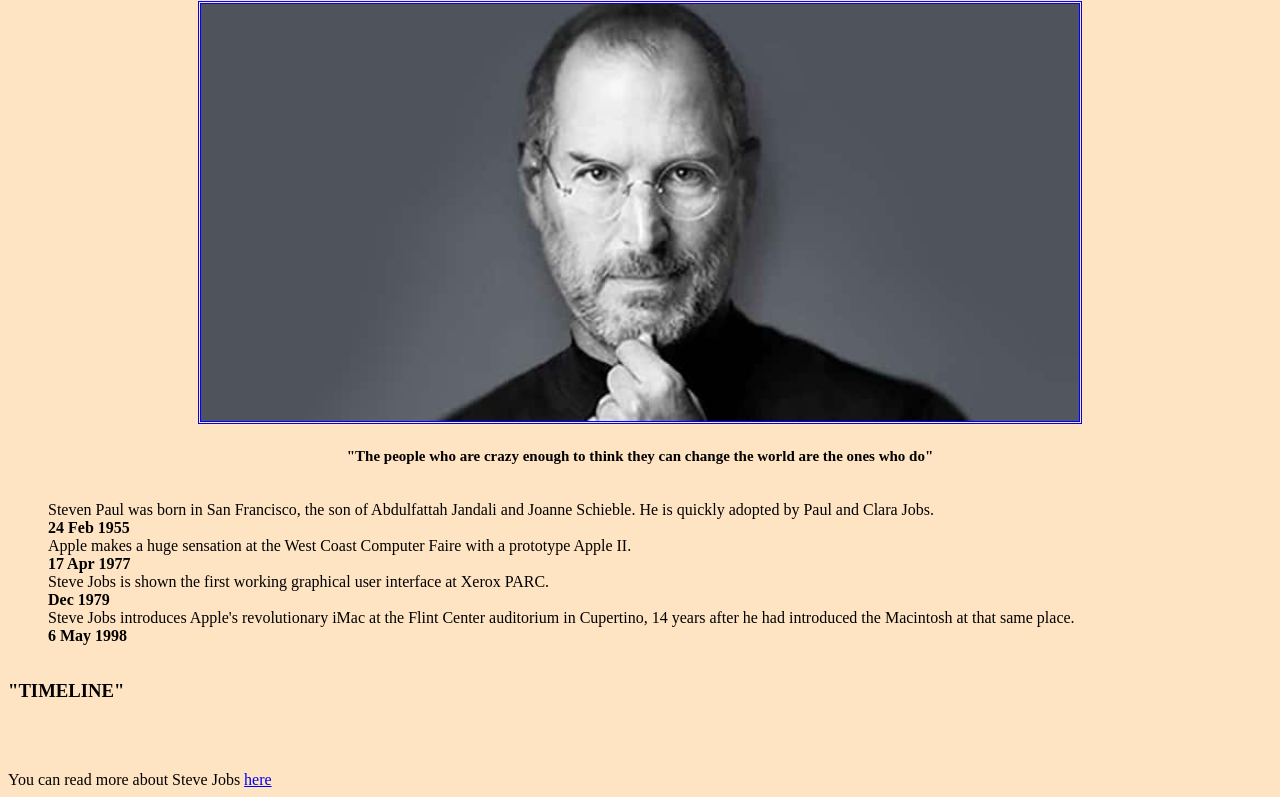
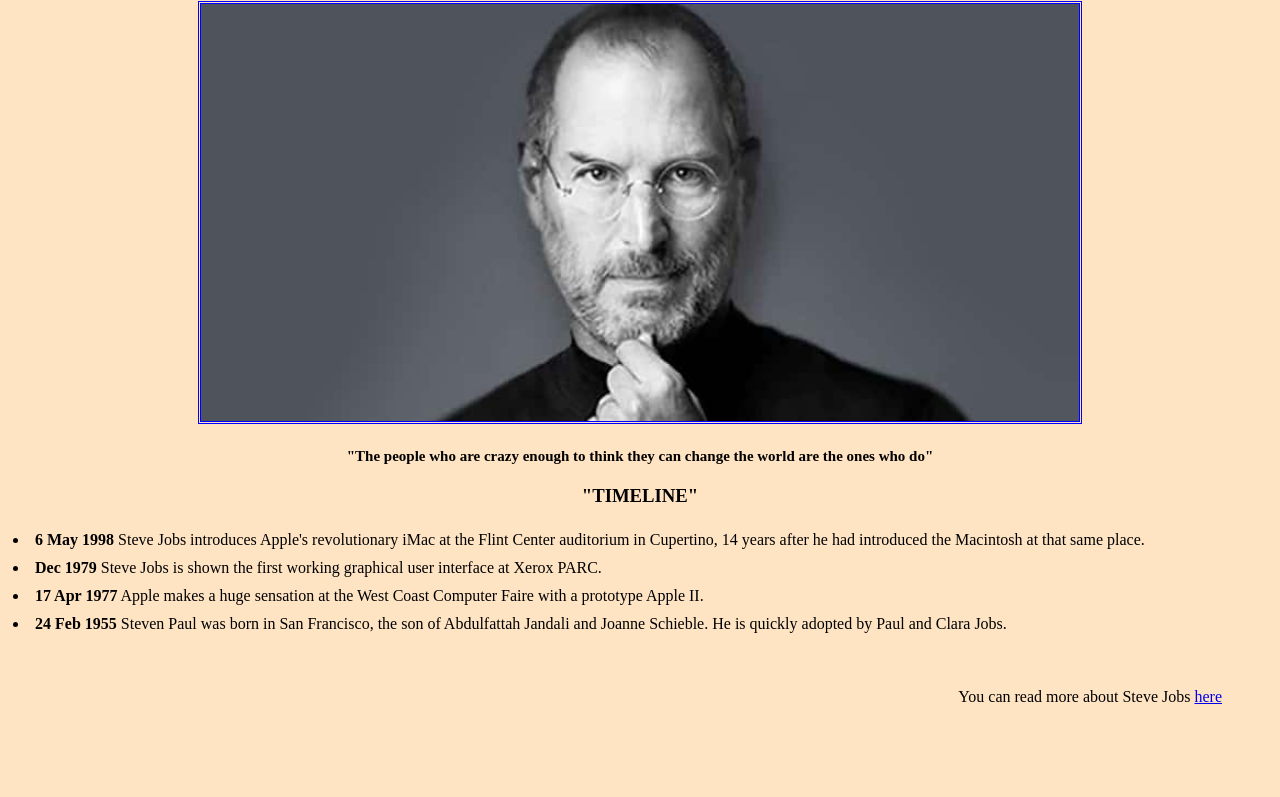
Before and after one commit to LuisFerTux/Parcial-1---A01329747, a plain HTML site: page Parte1/index.html in a window 1280 px wide. Shown: the part 79-876 px from the top of the page. After the commit the page ends 835 px from the top, so only its background shows below. Drawn offline with Linux system fonts and the light colour scheme.

Commit message:
FlexBox OK

```diff
--- a/Parte1/css/style.css
+++ b/Parte1/css/style.css
@@ -2,15 +2,14 @@
     box-sizing: border-box;
 }
 
-main{
+main {
     display: flex;
     flex-flow: column-reverse;
 }
 
-ul.events li {
-    display: flex;
-    flex-flow: column-reverse;
-  }
+.events{
+    margin: 5px;
+}
 
 body {
     background-color: bisque;
@@ -33,5 +32,7 @@ header {
 }
 
 footer {
+    display: flex;
     margin: 50px;
+    flex-flow: row-reverse;
 }
--- a/Parte1/index.html
+++ b/Parte1/index.html
@@ -14,28 +14,39 @@
     <h1 id="title">Tribute to Steve Jobs</h1>
     <img id="stevePhoto" src="img/steve-jobs.jpg" alt="steve-jobs-Photo">
     <h4 id="cite">"The people who are crazy enough to think they can change the world are the ones who do"</h2>
+      <h3>"TIMELINE"</h3>
   </header>
 
   <main>
-    <h3>"TIMELINE"</h3>
-    <ul class="events">
+    <!-- <ul class="events"> -->
+    <div class="events">
       <li> <span style="font-weight: bold;">24 Feb 1955</span> Steven Paul was born in San Francisco, the son of
         Abdulfattah Jandali and Joanne Schieble. He is quickly adopted by Paul and Clara Jobs. </li>
+    </div>
+
+    <div class="events">
       <li> <span style="font-weight: bold;">17 Apr 1977</span> Apple makes a huge sensation at the West Coast Computer
         Faire with a prototype Apple II. </li>
+    </div>
+
+    <div class="events">
       <li> <span style="font-weight: bold;">Dec 1979</span> Steve Jobs is shown the first working graphical user
         interface at Xerox PARC. </li>
+    </div>
+
+    <div class="events">
       <li> <span style="font-weight: bold;">6 May 1998</span> Steve Jobs introduces Apple's revolutionary iMac at the
         Flint Center auditorium in Cupertino, 14 years after he had introduced the Macintosh at that same place. </li>
-
-    </ul>
-
+    </div>
+    <!-- </ul> -->
   </main>
 
   <footer>
+    <div>
+      You can read more about Steve Jobs <a href="https://es.wikipedia.org/wiki/Steve_Jobs"> here</a>
+    </div>
+  </footer>
 
-  </footer>
-  You can read more about Steve Jobs <a href="https://es.wikipedia.org/wiki/Steve_Jobs"> here</a>
 </body>
 
 </html>
```
